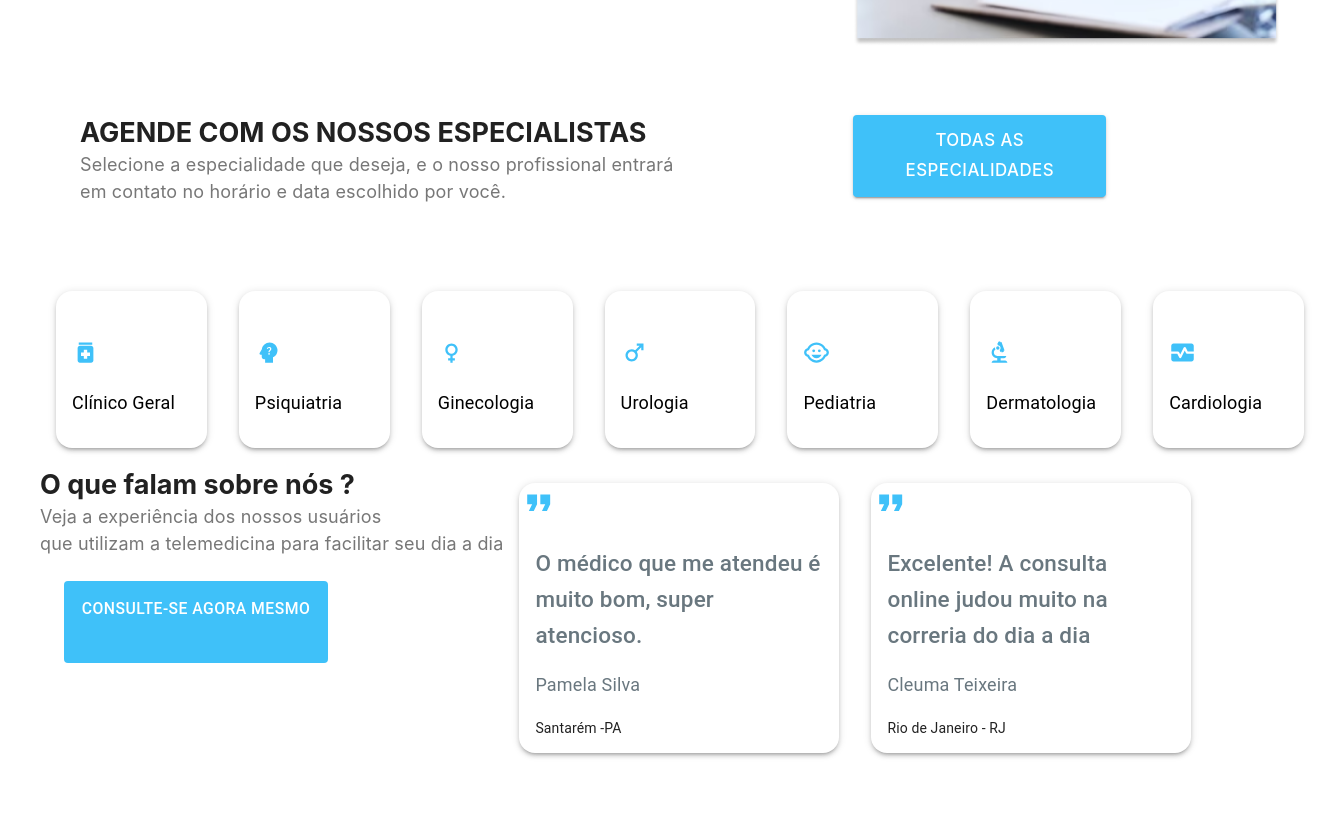
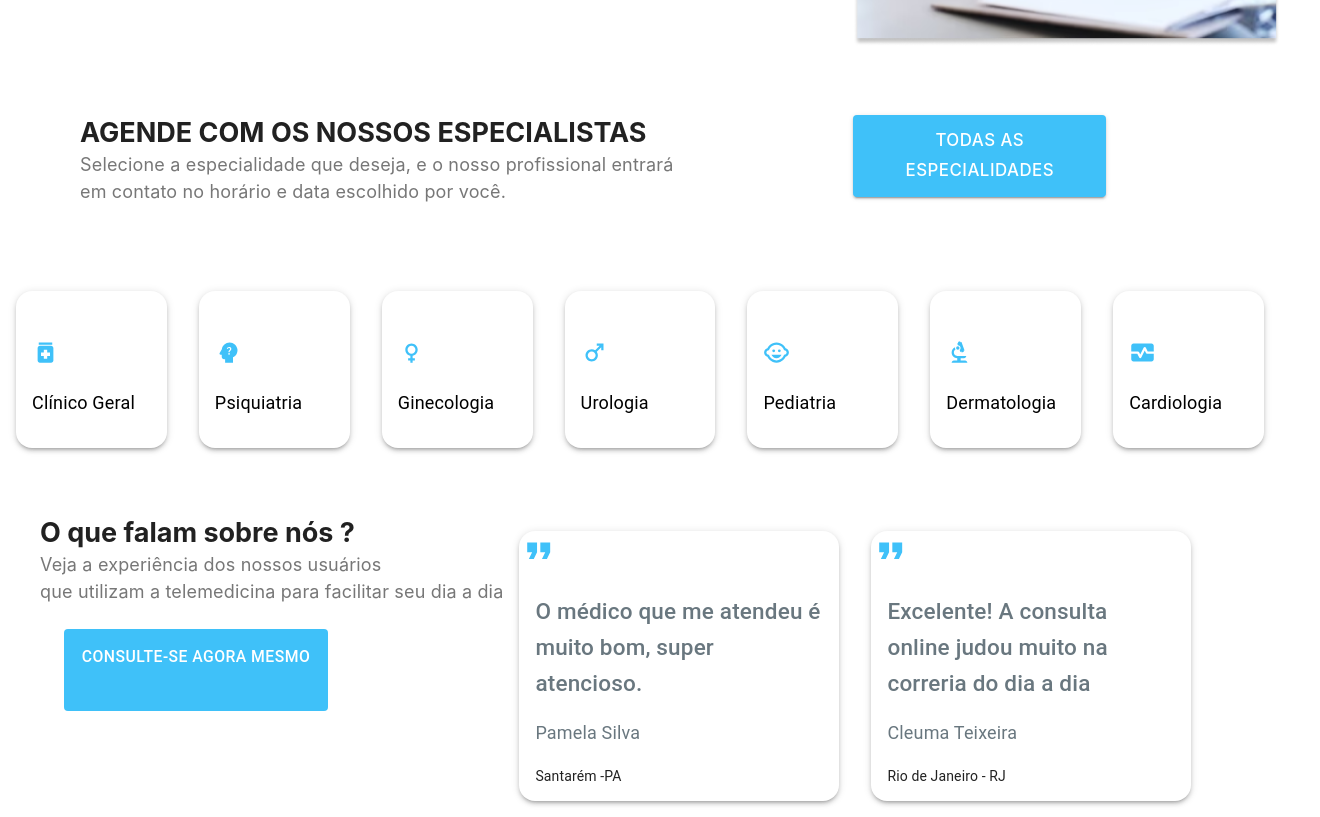
Before and after one commit to matheusmendescosta/consultamed-frontend, a Next.js app: page / in a window 1280 px wide. Shown: the part 757-1574 px from the top of the page, 1320 px wide, since content can reach past the window. Before the commit the page ends 1526 px from the top, so only its background shows below. Built offline with nearby package versions, Linux system fonts and the light colour scheme.

Commit message:
WIP ajustes tamanhos de telas

```diff
--- a/src/pages/index.js
+++ b/src/pages/index.js
@@ -204,12 +204,11 @@ export default function Home() {
                 </Button>
               </Grid>
             </Grid>
-            <Grid container sx={{ height: "20vh" }}>
+            <Grid container sx={{ height: "30vh" }}>
               <Grid
                 xs={12}
                 sx={{
                   display: { xs: "none", md: "flex", justifyContent: "space-around" },
-                  marginLeft: 5,
                 }}
               >
                 {especialistas.map((esp) => {
@@ -233,7 +232,7 @@ export default function Home() {
                 })}
               </Grid>
             </Grid>
-            <Grid container sx={{ height: "30vh", marginTop: 4 }}>
+            <Grid container sx={{ height: "30vh" }}>
               <Grid xs={12} sx={{ display: { xs: "none", md: "flex", justifyContent: "start" }, marginLeft: 5 }}>
                 <Typography variant="h5" fontFamily="Inter" fontWeight="bold">
                   O que falam sobre nós ?{" "}
```
